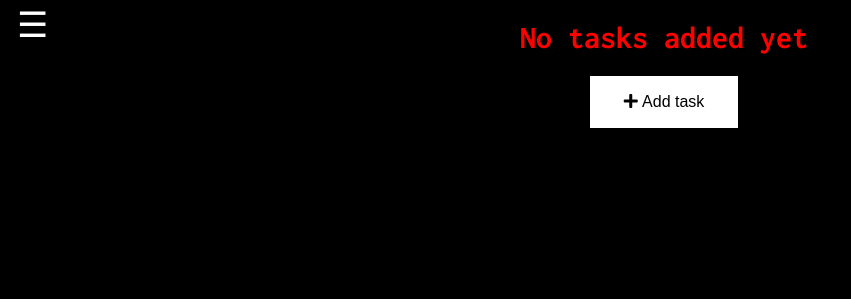
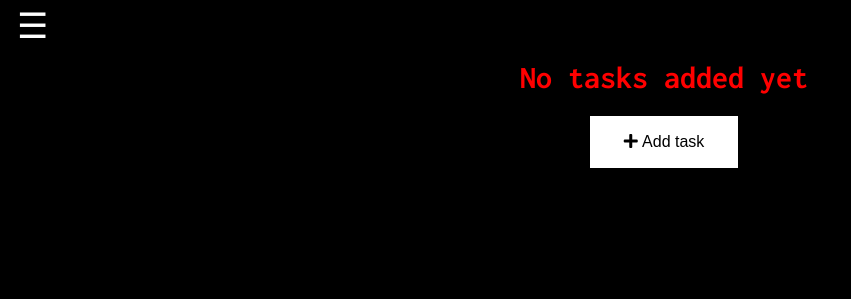
Before and after one commit to olivierluethy/TackPad, a PHP site: page / in a window 1280 px wide. Shown: the top 299 px of the page, without its empty margins (0-851 px from the left). Run offline with PHP 8.4, Linux system fonts and the light colour scheme; the visitor is signed in with stand-in values (Sample User, id 1); data that the repository does not hold is empty; style sheets or scripts are compiled from the project's sources; some libraries are stand-ins or nearby versions.

Commit message:
Style fixes, live update for adding, deleting, editing

```diff
--- a/app/Controllers/TackPadController.php
+++ b/app/Controllers/TackPadController.php
@@ -257,12 +257,7 @@ class TackPadController
         $ids = e($_GET['id']);
         $result = $notiz->istErledigt($ids);
 
-        header("Content-Type: application/json");
-        if ($result['success']) {
-            echo json_encode(["success" => true, "ids" => $result['updated_ids']]); // Konsistentes Rückgabeformat
-        } else {
-            echo json_encode(["success" => false, "error" => implode(", ", $result['errors'])]);
-        }
+        header('Location: home');
     }
 
     public function unerledigt()
@@ -279,12 +274,7 @@ class TackPadController
         $ids = e($_GET['id']);
         $result = $notiz->undone($ids);
 
-        header("Content-Type: application/json");
-        if ($result['success']) {
-            echo json_encode(["success" => true, "ids" => $result['updated_ids']]); // Hier korrigieren
-        } else {
-            echo json_encode(["success" => false, "error" => implode(", ", $result['errors'])]); // Fehler ausgeben
-        }
+        header('Location: home');
     }
 
     public function login()
--- a/public/css/style.css
+++ b/public/css/style.css
@@ -12,9 +12,9 @@ body .navi {
   font-size: 35px;
   cursor: pointer;
   color: white;
-  position: absolute;
+  position: sticky;
   left: 17px;
-  top: 5px;
+  top: 8px;
 }
 body .options {
   position: sticky;
--- a/public/css/style.scss
+++ b/public/css/style.scss
@@ -8,9 +8,9 @@ body {
     font-size: 35px;
     cursor: pointer;
     color: white;
-    position: absolute;
+    position: sticky;
     left: 17px;
-    top: 5px;
+    top: 8px;
   }
 
   /* Styling for options bar */
@@ -321,7 +321,8 @@ body {
           label {
             float: right;
           }
-          select, input {
+          select,
+          input {
             width: 90%;
             padding: 12px 20px;
             margin: 8px 0;
@@ -382,7 +383,7 @@ body {
       }
     }
   }
-  .noData{
+  .noData {
     text-align: center;
     h1 {
       color: red;
@@ -436,11 +437,11 @@ body {
     }
     main {
       margin-left: -0.5rem;
-      .options{
+      .options {
         margin-top: 0.3rem;
         margin-left: 5rem;
         width: 100%;
-        button{
+        button {
           font-size: 20px;
           margin-top: 0.4rem;
           padding: 8px 15px;
@@ -471,11 +472,11 @@ body {
         }
       }
     }
-    .modal{
+    .modal {
       width: 100%;
-      .modal-content{
+      .modal-content {
         width: 50%;
-        .modal-body{
+        .modal-body {
           padding: 0px;
         }
       }
--- a/public/js/doneNote.js
+++ b/public/js/doneNote.js
@@ -1,111 +1,9 @@
 function erledigt() {
   let ids = changeId_offen.join(",");
-
-  $.ajax({
-    type: "GET",
-    url: "erledigt",
-    data: { id: ids },
-    success: function(response) {
-      if (response.success) {
-        response.ids.forEach(function(id) {
-          // Aufgabe aus der offenen Tabelle entfernen
-          $("#open-tasks-container tr")
-            .filter(function() {
-              return $(this).find('input[type="checkbox"]').attr("onclick") === "getId_for_offen(" + id + ")";
-            })
-            .remove();
-
-          // Aufgabe zur erledigten Tabelle hinzufügen
-          $("#completed-tasks-container").append(generateCompletedTaskRow(id));
-        });
-        $("#open-tasks-container").load(location.href + " #open-tasks-container"); // Teil der Seite neu laden
-        $("#completed-tasks-container").load(location.href + " #completed-tasks-container"); // Teil der Seite neu laden
-      } else {
-        alert("Error: " + response.error);
-      }
-    },
-    error: function(xhr, status, error) {
-      console.error(xhr.responseText);
-      alert("An error occurred while updating the task status.");
-    },
-  });
+  location.href = "erledigt?id=" + ids;
 }
 
 function undone() {
   let ids = changeId_erledigt.join(",");
-
-  $.ajax({
-    type: "GET",
-    url: "unerledigt",
-    data: { id: ids },
-    success: function (response) {
-      if (response.success) {
-        response.ids.forEach(function (id) {
-          // Aufgabe aus der erledigten Tabelle entfernen
-          $("#completed-tasks-container tr")
-            .filter(function () {
-              return (
-                $(this).find('input[type="checkbox"]').attr("onclick") ===
-                "getId_for_erledigt(" + id + ")"
-              );
-            })
-            .remove();
-
-          // Aufgabe zur offenen Tabelle hinzufügen
-          // Hier kannst du entweder eine AJAX-Antwort verwenden oder die Aufgabe direkt erstellen
-          // Hier als Platzhalter
-          $("#open-tasks-container tr").append(generateOpenTaskRow(id));
-        });
-        alert("Tasks marked as undone successfully.");
-      } else {
-        alert("Error: " + response.error);
-      }
-    },
-    error: function (xhr, status, error) {
-      console.error(xhr.responseText);
-      alert("An error occurred while updating the task status.");
-    },
-  });
+  location.href = "unerledigt?id=" + ids;
 }
-
-function generateCompletedTaskRow(id) {
-  // Hole die Daten der Aufgabe aus der "open-tasks-container"-Tabelle
-  var taskRow = $("#open-tasks-container tr").filter(function() {
-    return $(this).find('input[type="checkbox"]').attr("onclick") === "getId_for_offen(" + id + ")";
-  });
-
-  // Hole die Daten der Aufgabe
-  var title = taskRow.find("td:nth-child(2)").text();
-  var task = taskRow.find("td:nth-child(3)").text();
-  var date = taskRow.find("td:nth-child(4)").text();
-  var priority = taskRow.find("td:nth-child(5)").text();
-  var changed = taskRow.find("td:nth-child(6)").text();
-
-  // Erstelle eine neue Zeile für die "completed-tasks-container"-Tabelle
-  var newRow = $("<tr class='erledigt'>");
-  newRow.append("<td style='background-color:lightgrey;'><input type='checkbox' onclick='getId_for_erledigt(" + id + ")' class='erledigte_tasks'></td>");
-  newRow.append("<td style='background-color:lightgrey;'><del>" + title + "</del></td>");
-  newRow.append("<td style='background-color:lightgrey;'><del>" + task + "</del></td>");
-  newRow.append("<td style='background-color:lightgrey;'><del>" + date + "</del></td>");
-  newRow.append("<td style='background-color:lightgrey;'><del>" + priority + "</del></td>");
-  newRow.append("<td style='background-color:lightgrey;'><del>" + new Date().toLocaleDateString() + "</del></td>");
-  newRow.append("<td style='background-color:lightgrey;'><del>" + changed + "</del></td>");
-
-  return newRow;
-}
-
-// Platzhalter-Funktion zum Erzeugen von HTML für offene Aufgaben
-function generateOpenTaskRow(id) {
-  // Hier solltest du die Aufgabe vom Server laden oder in der Antwort speichern
-  // Beispielhafte Zeile (du musst die tatsächlichen Daten und IDs einfügen)
-  return `<tr class="nicht_zu_spaet">
-            <td style='background-color:lightgreen;'>
-              <input type='checkbox' onclick="getId_for_offen(${id})" class='offene_tasks'>
-            </td>
-            <td style='background-color:lightgreen;'>Title for ${id}</td>
-            <td style='background-color:lightgreen;'>Task details for ${id}</td>
-            <td style='background-color:lightgreen;'>Date for ${id}</td>
-            <td style='background-color:lightgreen;'>Priority for ${id}</td>
-            <td style='background-color:lightgreen;'>Changed ${id}</td>
-          </tr>`;
-}
```
Also changed, not shown: public/css/login.scss (+7 -2 lines), public/js/createNote.js (+39 -26 lines), public/js/deleteNote.js (+16 -11 lines), 1 other file. Lines whose indentation alone changed are shown as unchanged.
